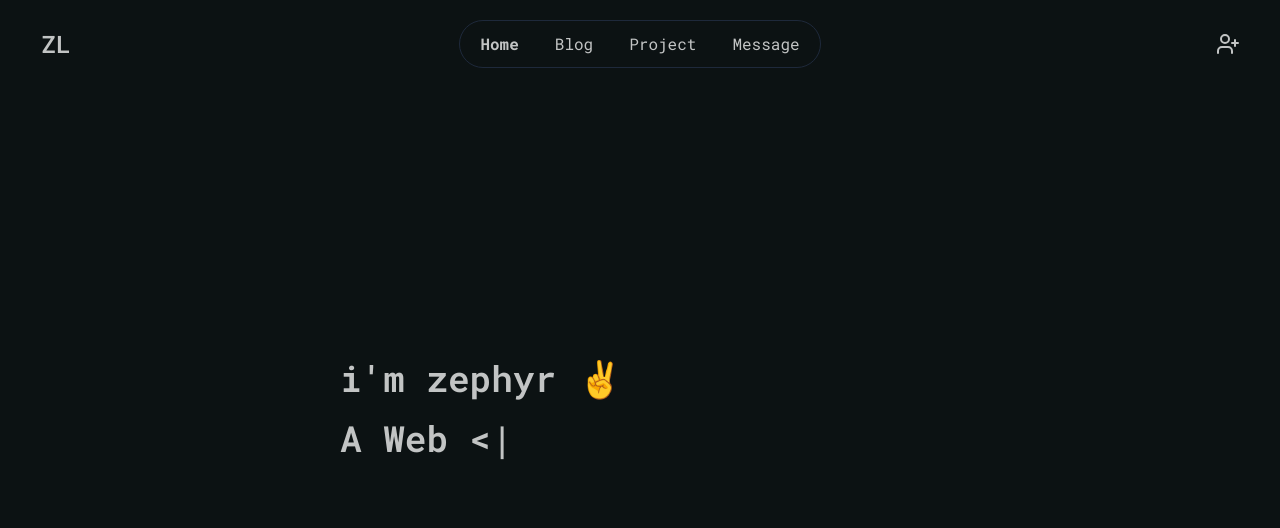
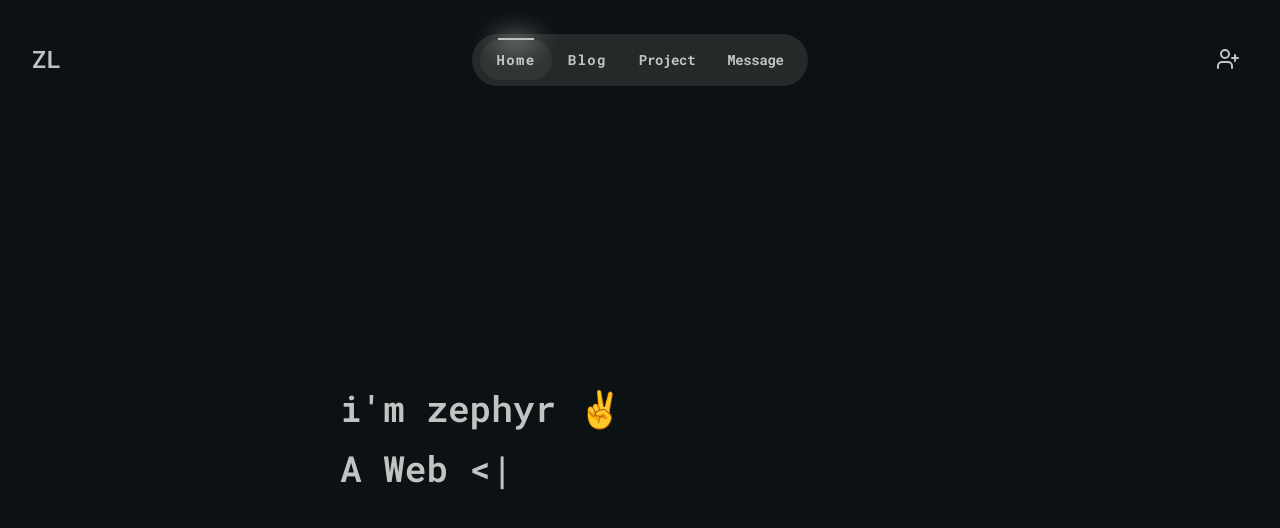
Before and after one commit to sympathea/myweb2, a Next.js app: page / in a window 1280 px wide. Shown: the top 528 px of the page. Built offline with nearby package versions, Linux system fonts and the light colour scheme; no server answers.

Commit message:
navbar styling

```diff
--- a/app/global.css
+++ b/app/global.css
@@ -46,7 +46,7 @@
     --accent-foreground: 210 40% 98%;
     --destructive: 0 62.8% 30.6%;
     --destructive-foreground: 210 40% 98%;
-    --border: 217.2 32.6% 17.5%;
+    --border: 180 1.7% 76.5%;
     --input: 217.2 32.6% 17.5%;
     --ring: 212.7 26.8% 83.9%;
     --chart-1: 220 70% 50%;
--- a/components/Header.jsx
+++ b/components/Header.jsx
@@ -32,10 +32,10 @@
   const page = pathname.split("/").slice(0, 2).join("/");
 
   return (
-    <header className="grid grid-flow-col grid-cols-4 px-4 py-5 mx-auto max-w-7xl md:px-8">
+    <header className="grid grid-flow-col grid-cols-4 px-4 py-8 mx-auto max-w-7xl md:px-8">
       <div className="flex items-center justify-start col-span-1">
         <Link href="/">
-          <div className="hidden w-10 h-10 p-6 text-2xl font-semibold rounded-full sm:flex sm:justify-center sm:items-center">
+          <div className="hidden text-2xl font-semibold rounded-full sm:flex sm:justify-center sm:items-center">
             ZL
           </div>
         </Link>
@@ -44,18 +44,33 @@
         </div>
       </div>
 
-      <div className="justify-center hidden col-span-2 sm:flex">
-        <ul className="items-center justify-center hidden gap-5 px-3 border rounded-full sm:flex">
+      <div className="justify-center hidden col-span-2 mt-0.5 sm:flex">
+        <ul className="items-center justify-center hidden bg-[#f2f2f21a] rounded-full sm:flex px-2 py-1 ">
           {navigationItems.map((item) => {
+            const isSelected = page == item.href;
             return (
-              <motion.li
-                whileHover={{ letterSpacing: "1px" }}
-                key={item.name}
-                className={`p-2  ${
-                  page == item.href ? "font-bold" : "font-normal  "
-                }`}
-              >
-                <Link href={item.href}>{item.name}</Link>
+              <motion.li key={item.name} className="relative">
+                {isSelected && (
+                  <>
+                    <motion.div
+                      className="absolute left-1/4 w-9 mx-auto border-t-2 shadow-[0_2px_25px_2px_#fff]"
+                      layoutId="selected"
+                    ></motion.div>
+                    <motion.div
+                      className="absolute top-0.5 bottom-0.5 w-full bg-[#f2f2f20d] rounded-full"
+                      layoutId="selecteddiv"
+                    ></motion.div>
+                  </>
+                )}
+
+                <motion.div
+                  whileHover={{
+                    backgroundColor: "#f2f2f20d",
+                  }}
+                  className={`px-4 py-3 rounded-full ${item.name != "Home" && item.name != "Blog" ? "tracking-tight" : "tracking-widest"} font-bold text-sm`}
+                >
+                  <Link href={item.href}>{item.name}</Link>
+                </motion.div>
               </motion.li>
             );
           })}
```
